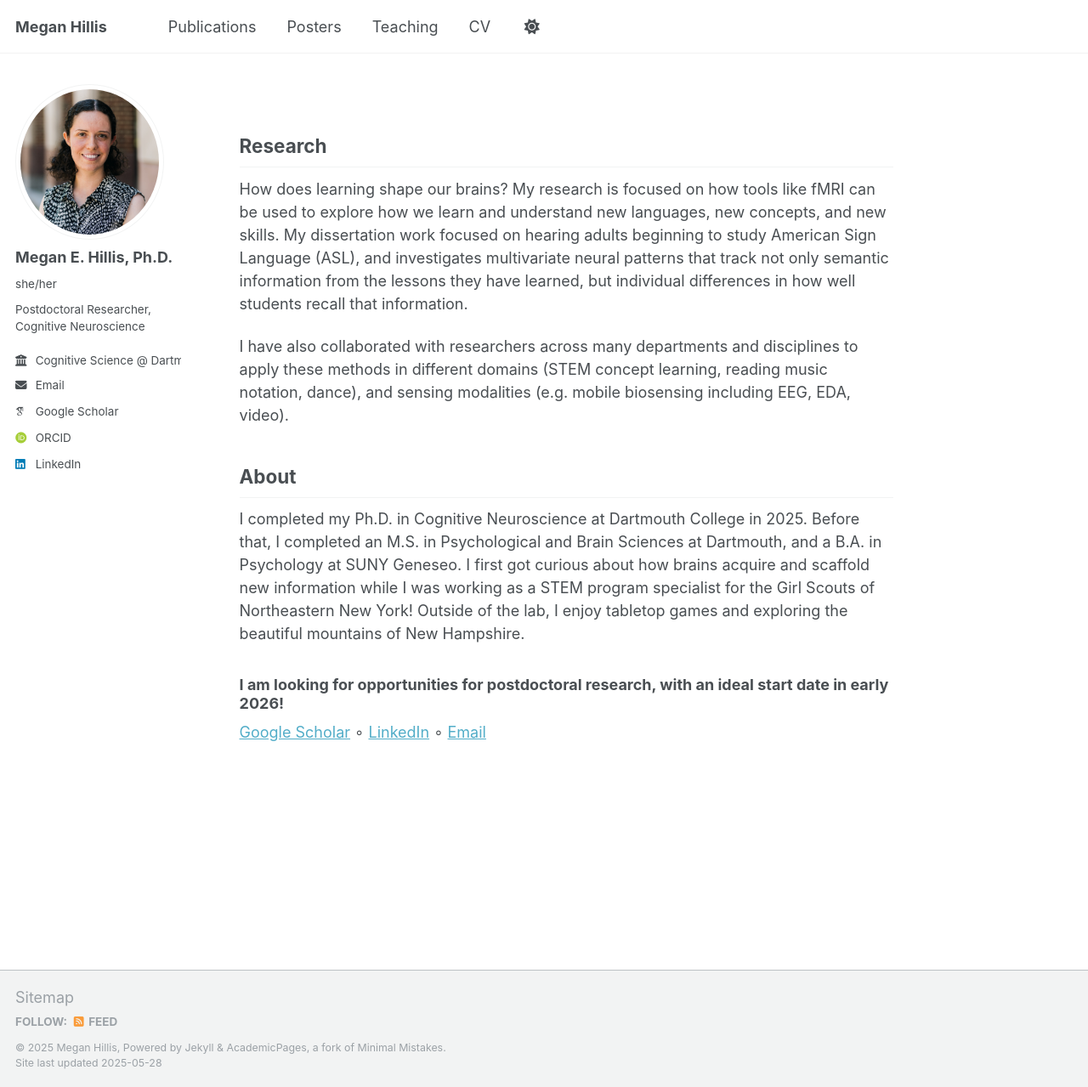
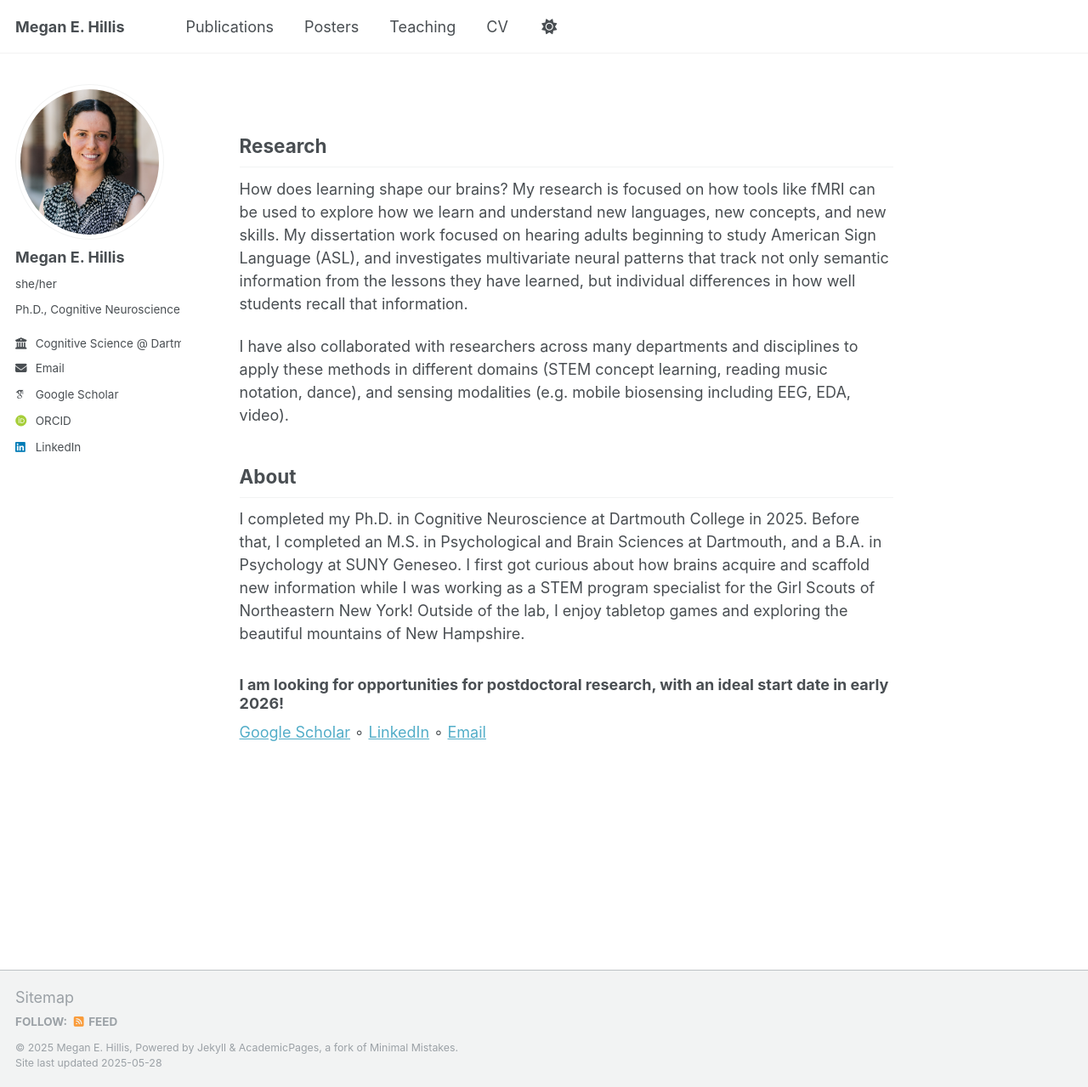
Before and after one commit to megan-hillis/megan-hillis.github.io, a Jekyll site: the page built from _pages/about.md, in a window 1280 px wide and 1279 px high. Shown: the whole window at 85% size. Built offline with Jekyll 4.4.1, drawn with Linux system fonts in a browser that asks for light colours; some web fonts are replaced.

Commit message:
Update _config.yml

```diff
--- a/_config.yml
+++ b/_config.yml
@@ -9,7 +9,7 @@
 # Basic Site Settings
 locale                   : "en-US"
 site_theme               : "default"
-title                    : "Megan Hillis"
+title                    : "Megan E. Hillis"
 title_separator          : "-"
 name                     : #
 description              : &description "Postdoctoral Researcher in Cognitive Neuroscience"
@@ -23,9 +23,9 @@ repository               : "megan-hillis/megan-hillis.github.io"
 author:
   # Biographic information
   avatar           : "slack_pfp_f_small.png"
-  name             : "Megan E. Hillis, Ph.D."
+  name             : "Megan E. Hillis"
   pronouns         : "she/her"
-  bio              : "Postdoctoral Researcher, Cognitive Neuroscience"
+  bio              : "Ph.D., Cognitive Neuroscience"
   location         : #
   employer         : "Cognitive Science @ Dartmouth"
   uri              : # URL
@@ -81,7 +81,7 @@ publication_category:
   preprints:
     title: 'Preprints'
   published:
-    title: 'Published'
+    title: 'Publications'
 
 # Site Settings
 teaser                   :  # filename of teaser fallback teaser image placed in /images/, .e.g. "500x300.png"
```
